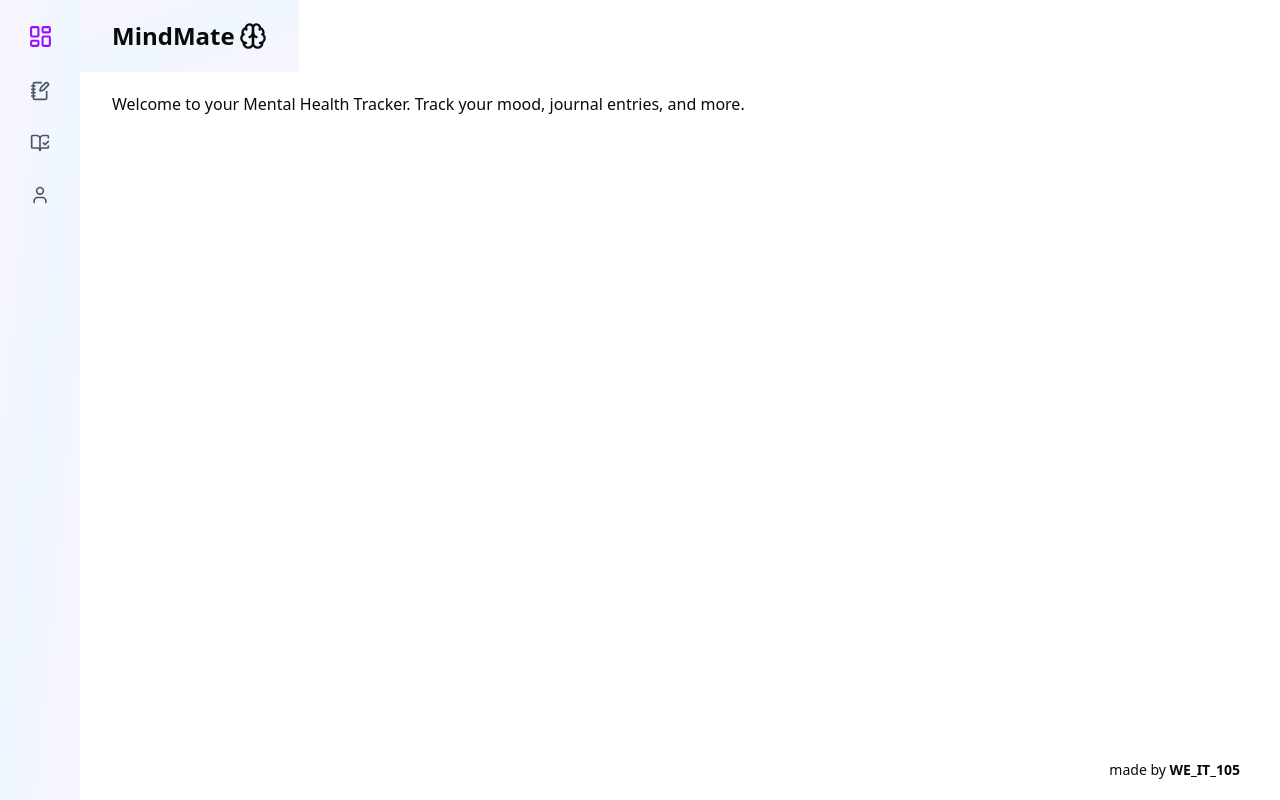
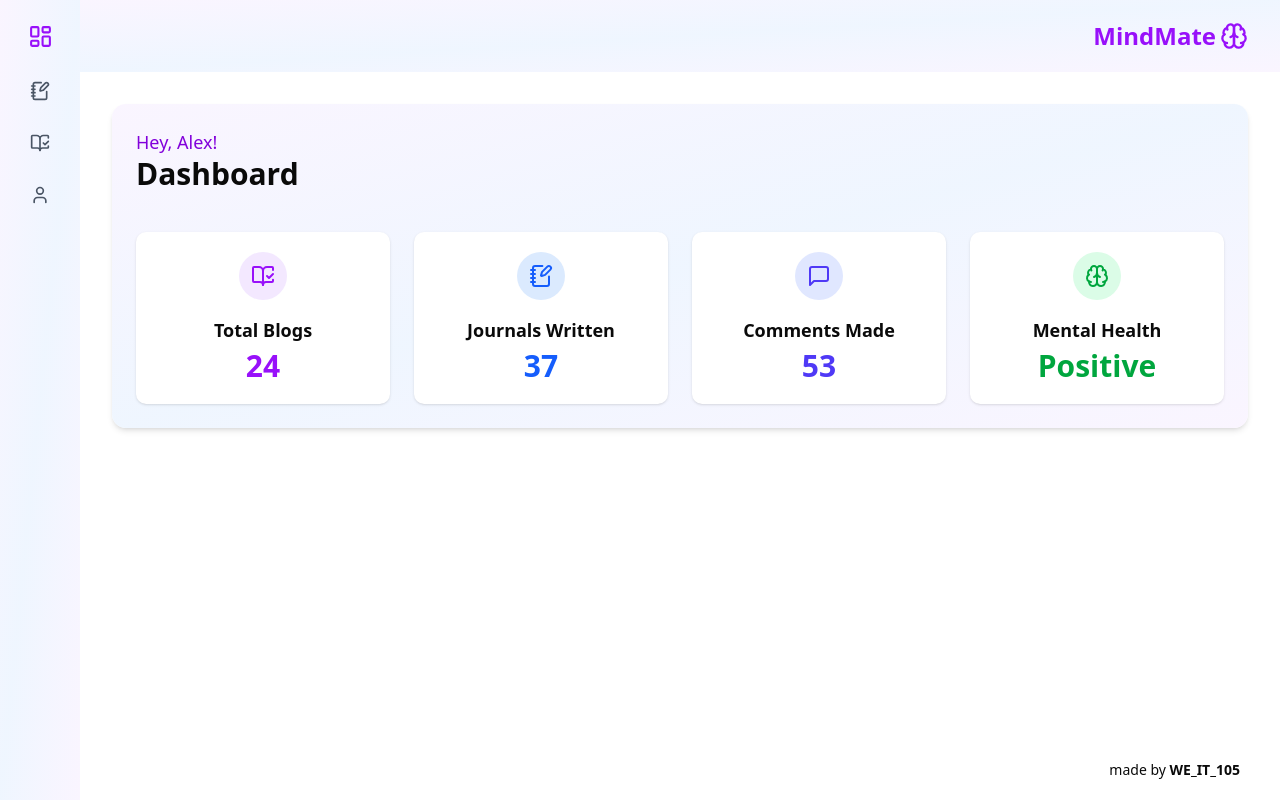
Before and after one commit to niruthan-nps/ITPM-final, a Next.js app in the folder next/: page /dashboard in a window 1280 px wide. Built offline with nearby package versions, Linux system fonts and the light colour scheme; sample sign-in values are in the browser's storage.

Commit message:
dashboard

```diff
--- a/next/src/app/dashboard/page.jsx
+++ b/next/src/app/dashboard/page.jsx
@@ -3,6 +3,19 @@ import NavBar from "@components/nav-bar";
 import Header from "@components/header";
 import Footer from "@components/footer";
 import UserRouteProtection from "@components/user-route";
+
+import { Brain } from "lucide-react";
+import { BookOpenCheck } from "lucide-react";
+import { NotebookPen } from "lucide-react";
+import { MessageSquare } from "lucide-react";
+
+const user = {
+  firstName: "Alex",
+  totalBlogs: 24,
+  totalJournals: 37,
+  totalComments: 53,
+  mentalHealthState: "Positive",
+};
 
 function DashboardPage() {
   return (
@@ -12,11 +25,63 @@ function DashboardPage() {
         <div className="flex flex-col ml-20 w-full">
           <Header />
           <main className="flex-grow px-8 py-8">
-            <h1 className="text-3xl font-bold mb-6">Dashboard</h1>
-            <p className="mb-4">
-              Welcome to your Mental Health Tracker. Track your mood, journal
-              entries, and more.
-            </p>
+            <div className="bg-gradient-to-br from-purple-50 via-blue-50 to-purple-50 rounded-xl shadow-md p-6 max-w-full">
+              <div className="top-6 right-6">
+                <p className="text-lg font-medium text-purple-700">
+                  Hey, {user.firstName}!
+                </p>
+              </div>
+
+              <h1 className="text-3xl font-bold mb-10">Dashboard</h1>
+
+              <div className="grid grid-cols-1 md:grid-cols-2 lg:grid-cols-4 gap-6 mt-8">
+                {/* Blogs Stats */}
+                <div className="bg-white rounded-lg shadow p-5 flex flex-col items-center">
+                  <div className="bg-purple-100 p-3 rounded-full mb-4">
+                    <BookOpenCheck size={24} className="text-purple-600" />
+                  </div>
+                  <h3 className="text-lg font-semibold mb-1">Total Blogs</h3>
+                  <p className="text-3xl font-bold text-purple-600">
+                    {user.totalBlogs}
+                  </p>
+                </div>
+
+                {/* Journals Stats */}
+                <div className="bg-white rounded-lg shadow p-5 flex flex-col items-center">
+                  <div className="bg-blue-100 p-3 rounded-full mb-4">
+                    <NotebookPen size={24} className="text-blue-600" />
+                  </div>
+                  <h3 className="text-lg font-semibold mb-1">
+                    Journals Written
+                  </h3>
+                  <p className="text-3xl font-bold text-blue-600">
+                    {user.totalJournals}
+                  </p>
+                </div>
+
+                {/* Comments Stats */}
+                <div className="bg-white rounded-lg shadow p-5 flex flex-col items-center">
+                  <div className="bg-indigo-100 p-3 rounded-full mb-4">
+                    <MessageSquare size={24} className="text-indigo-600" />
+                  </div>
+                  <h3 className="text-lg font-semibold mb-1">Comments Made</h3>
+                  <p className="text-3xl font-bold text-indigo-600">
+                    {user.totalComments}
+                  </p>
+                </div>
+
+                {/* Mental Health State */}
+                <div className="bg-white rounded-lg shadow p-5 flex flex-col items-center">
+                  <div className="bg-green-100 p-3 rounded-full mb-4">
+                    <Brain size={24} className="text-green-600" />
+                  </div>
+                  <h3 className="text-lg font-semibold mb-1">Mental Health</h3>
+                  <p className="text-3xl font-bold text-green-600">
+                    {user.mentalHealthState}
+                  </p>
+                </div>
+              </div>
+            </div>
           </main>
           <Footer />
         </div>
--- a/next/src/components/header.jsx
+++ b/next/src/components/header.jsx
@@ -2,7 +2,7 @@ import { Brain } from "lucide-react";
 
 function Header() {
   return (
-    <header className="bg-gradient-to-br from-purple-50 via-blue-50 to-purple-50 text-[var(--foreground)] flex justify-end items-center px-8 py-5 fixed">
+    <header className="bg-gradient-to-br from-purple-50 via-blue-50 to-purple-50 text-purple-600 flex justify-end items-center px-8 py-5 w-full ml-auto">
       <div className="flex items-center">
         <span className="text-2xl font-bold">MindMate</span>
         <span className="ml-1">
```
